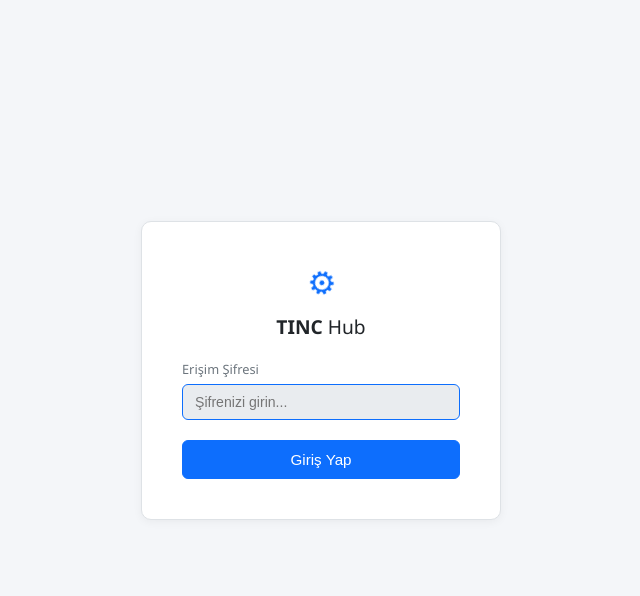
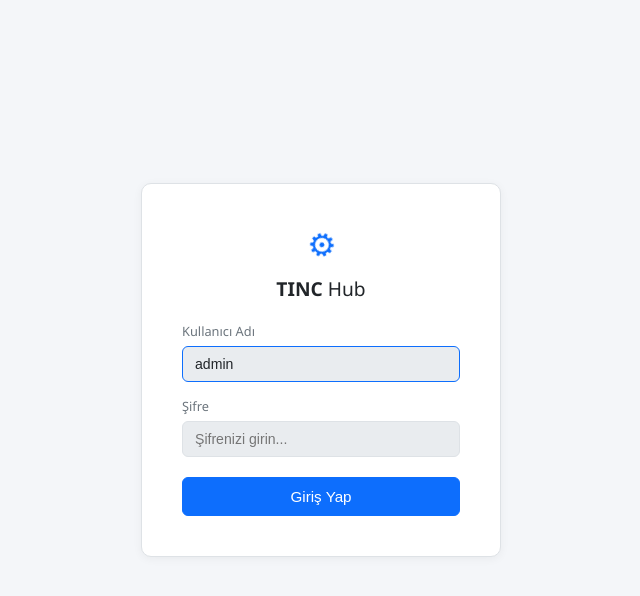
Before and after one commit to mcturan/Tinc-Hub, a Flask app: template tinc-hub/dashboard/templates/login.html in a window 1280 px wide. Shown: the top 596 px of the page, without its empty margins (319-959 px from the left). Run offline with Flask 3, Linux system fonts and the light colour scheme; the template is opened without the code that fills it, so the values that code supplies are empty; parts of the project's set-up code (start-up, migrations or seed data) failed here and were passed over.

Commit message:
Implement Multi-User and Role Management (Phase 6)

```diff
--- a/tinc-hub/dashboard/app.py
+++ b/tinc-hub/dashboard/app.py
@@ -26,6 +26,10 @@ except Exception:
 
 from discovery import discover_all, get_service_detail
 from health import check_app, get_cached_health, start_background_checker
+from users import init_users, load_users, verify_user
+
+# Initialize users if they don't exist
+init_users(PASSWORD)
 from registry import (load_apps, save_apps, get_app, add_app,
                        update_app, delete_app, get_categories)
 
@@ -77,11 +81,21 @@ def login():
         return redirect("/")
     error = None
     if request.method == "POST":
-        if request.form.get("password") == PASSWORD:
+        username = request.form.get("username", "admin")
+        password = request.form.get("password", "")
+
+        user_data = verify_user(username, password)
+        # Fallback to config PASSWORD for admin if users.json corrupted
+        if username == "admin" and password == PASSWORD:
+            user_data = {"role": "admin"}
+
+        if user_data:
             session["authenticated"] = True
+            session["username"] = username
+            session["role"] = user_data.get("role", "viewer")
             session.permanent = True
             return redirect(request.args.get("next") or "/")
-        error = "Hatalı şifre"
+        error = "Hatalı kullanıcı adı veya şifre"
     return render_template("login.html", error=error)
 
 
--- a/tinc-hub/dashboard/templates/hub.html
+++ b/tinc-hub/dashboard/templates/hub.html
@@ -64,9 +64,11 @@
 <div class="section-header" style="margin-bottom: 20px;">
     <h2>Tinc Hub - Sistem Merkezi</h2>
     <div class="actions">
+        {% if role == "admin" %}
         <button onclick="openSettingsModal()" class="btn" style="background-color: #475569; color: white;">⚙️ Ayarlar</button>
         <button onclick="openStoreModal()" class="btn" title="Uygulama Mağazası" style="background-color: #8b5cf6; color: white;">🛒 App Store</button>
         <button onclick="openAddModal()" class="btn btn-primary" title="Yeni uygulama, docker container veya sistem servisi ekle">+ Yeni Ekle</button>
+        {% endif %}
     </div>
 </div>
 
--- a/tinc-hub/dashboard/templates/login.html
+++ b/tinc-hub/dashboard/templates/login.html
@@ -20,8 +20,12 @@
 
             <form method="POST" action="">
                 <div class="form-group">
-                    <label>Erişim Şifresi</label>
-                    <input type="password" name="password" required autofocus placeholder="Şifrenizi girin...">
+                    <label>Kullanıcı Adı</label>
+                    <input type="text" name="username" value="admin" required autofocus placeholder="Kullanıcı adınız...">
+                </div>
+                <div class="form-group" style="margin-top:15px;">
+                    <label>Şifre</label>
+                    <input type="password" name="password" required placeholder="Şifrenizi girin...">
                 </div>
                 <div style="margin-top: 20px;">
                     <button type="submit" class="btn btn-primary" style="width: 100%; justify-content: center; font-size: 0.95rem; padding: 10px;">Giriş Yap</button>
--- /dev/null
+++ b/tinc-hub/dashboard/users.py
@@ -0,0 +1,38 @@
+import json
+import os
+import hashlib
+
+USERS_FILE = "/etc/tinc-hub/users.json"
+
+def get_hash(password: str) -> str:
+    return hashlib.sha256(password.encode()).hexdigest()
+
+def init_users(default_password: str):
+    if not os.path.exists("/etc/tinc-hub"):
+        os.makedirs("/etc/tinc-hub", exist_ok=True)
+
+    if not os.path.exists(USERS_FILE):
+        # Default users
+        pw_hash = get_hash(default_password) if default_password else ""
+        default_users = {
+            "admin": {"password": pw_hash, "role": "admin"},
+            "misafir": {"password": get_hash("1234"), "role": "viewer"}
+        }
+        with open(USERS_FILE, "w") as f:
+            json.dump(default_users, f, indent=4)
+
+def load_users() -> dict:
+    if os.path.exists(USERS_FILE):
+        try:
+            with open(USERS_FILE, "r") as f:
+                return json.load(f)
+        except:
+            return {}
+    return {}
+
+def verify_user(username, password) -> dict:
+    users = load_users()
+    u = users.get(username)
+    if u and u.get("password") == get_hash(password):
+        return u
+    return None
```
